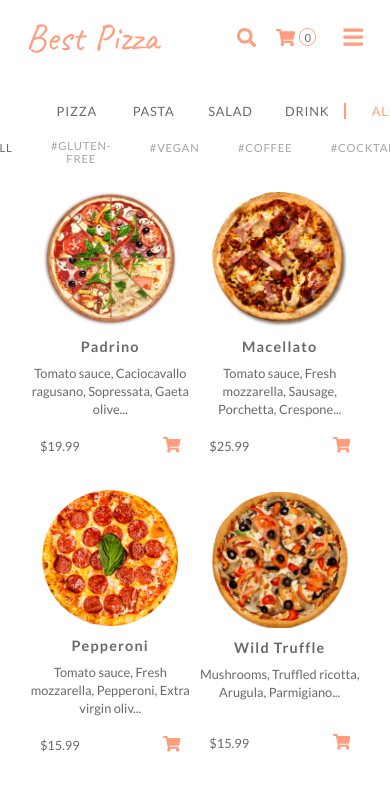
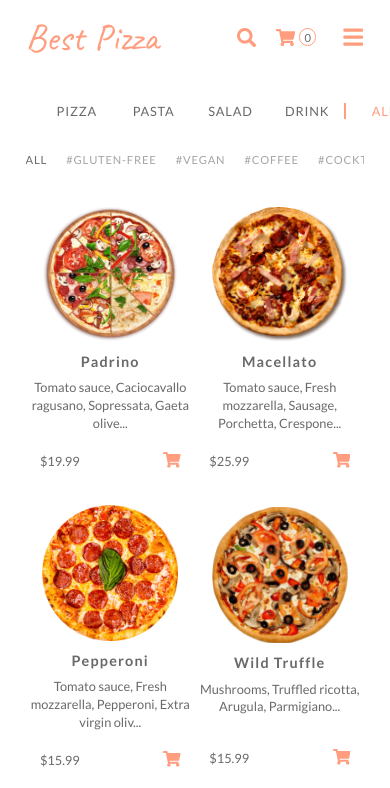
Before and after one commit to JaneMoroz/Best-Pizza-Restaurant, a React (Create React App) app in the folder client/: page / in a window 390 px wide. Shown: the top 788 px of the page. Built offline with nearby package versions, Linux system fonts and the light colour scheme.

Commit message:
Fixed Some Style

```diff
--- a/client/src/index.css
+++ b/client/src/index.css
@@ -277,10 +277,6 @@ Navbar
     display: block;
   }
 
-  .links-container {
-    /* height: 0; */
-  }
-
   .links {
     display: none;
   }
@@ -510,6 +506,13 @@ Cart Details
   color: var(--tertiary);
 }
 
+@media only screen and (max-width: 37.5em) {
+  .cart-details {
+    top: 7.5rem;
+    right: 1rem;
+  }
+}
+
 /*
 ==============================
 Sidebar
@@ -616,11 +619,22 @@ Menu
   padding: 0 8rem;
 }
 
+.filters {
+  display: flex;
+  column-gap: 2.6rem;
+  justify-content: space-around;
+  align-items: center;
+}
+
 .filters ul {
   display: flex;
   column-gap: 4.8rem;
   justify-content: center;
-  padding-right: 9.6rem;
+  flex: 60%;
+}
+
+.filters li {
+  white-space: nowrap;
 }
 
 .filters .btn {
@@ -635,6 +649,11 @@ Menu
 .filters .btn--active,
 .filters .btn:hover {
   color: var(--primary);
+}
+
+.sort-btns {
+  display: flex;
+  column-gap: 1.2rem;
 }
 
 .products {
@@ -706,6 +725,7 @@ Menu
   }
   .filters ul {
     padding-right: 0;
+    column-gap: 2.4rem;
   }
 }
 
@@ -735,6 +755,14 @@ Menu
 
   .menu__products {
     padding: 0;
+  }
+
+  .filters ul {
+    justify-content: stretch;
+    justify-content: space-between;
+    row-gap: 1.2rem;
+    overflow-x: auto;
+    padding: 1.6rem 0;
   }
 }
 
```
